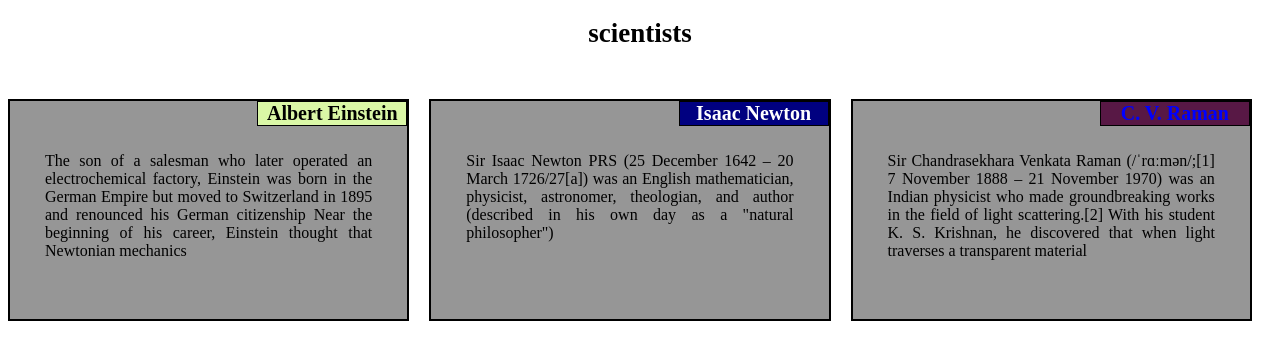
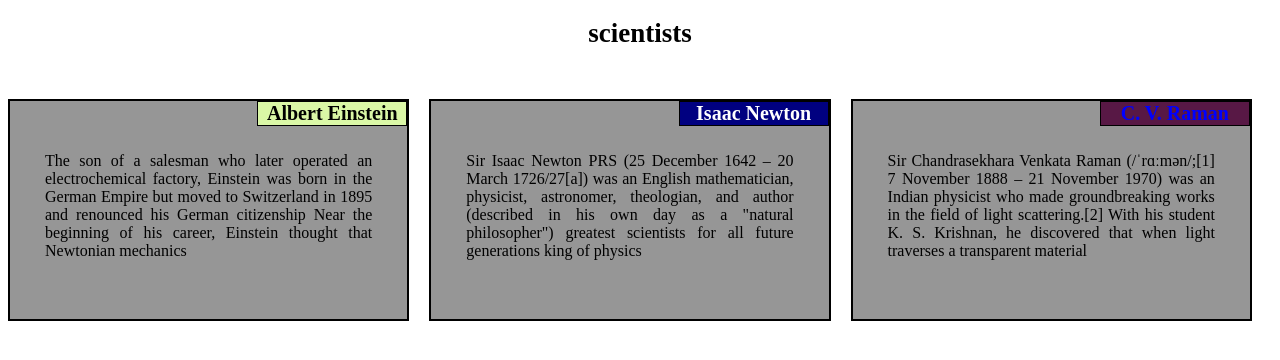
Before and after one commit to harsha7124/mod2solution, a plain HTML site: page mod2/index.html in a window 1280 px wide. Drawn offline with Linux system fonts and the light colour scheme.

Commit message:
Update index.html

```diff
--- a/mod2/index.html
+++ b/mod2/index.html
@@ -18,7 +18,7 @@
 	<div class='col-lg-4 col-md-6 sx-12'>
 		<div class='section'>
 			<span id='nr2'> Isaac Newton </span>
-				<p> Sir Isaac Newton PRS (25 December 1642 – 20 March 1726/27[a]) was an English mathematician, physicist, astronomer, theologian, and author (described in his own day as a "natural philosopher")</p>
+				<p> Sir Isaac Newton PRS (25 December 1642 – 20 March 1726/27[a]) was an English mathematician, physicist, astronomer, theologian, and author (described in his own day as a "natural philosopher") greatest scientists for all future generations king of physics</p>
 		</div>
 	</div>
 	<div class='col-lg-4 col-md-12 sx-12'>
```
